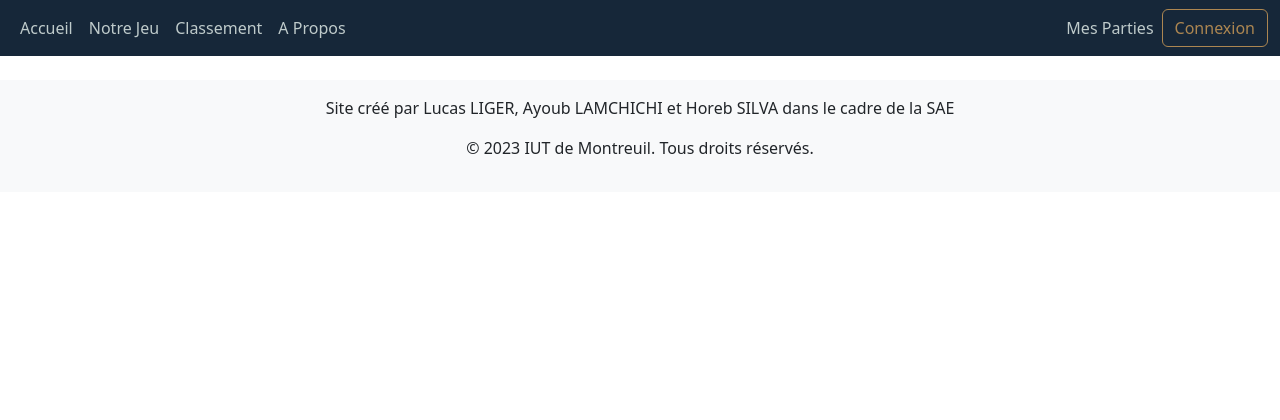
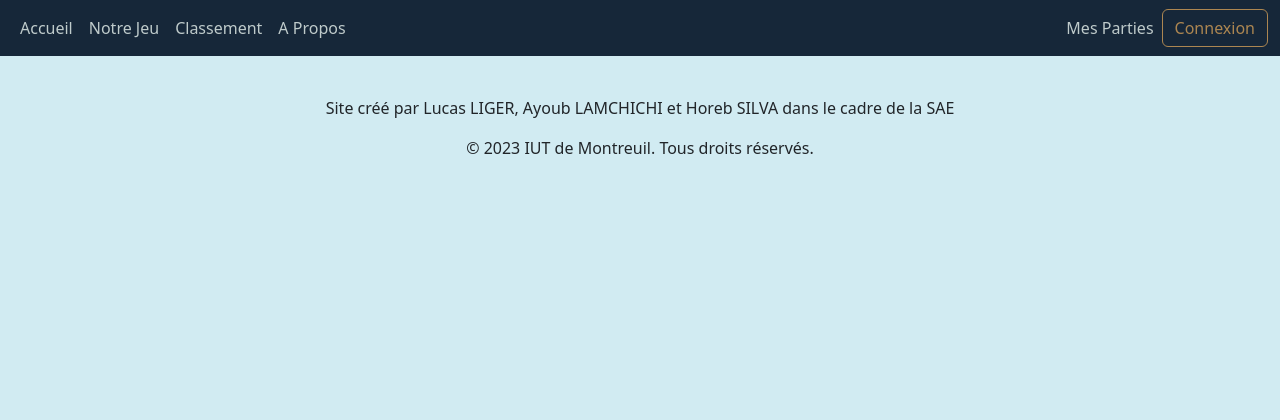
Before and after one commit to Ayaube/saedevweb, a PHP site: page /index.php in a window 1280 px wide. Shown: the top 420 px of the page. Run offline with PHP 8.4, Linux system fonts and the light colour scheme.

Commit message:
- création des différentes pages - mise en forme - debut d'une charte graphique

```diff
--- a/site/css/style.css
+++ b/site/css/style.css
@@ -25,3 +25,12 @@ nav.navbar.navbar-expand-lg.navbar-light.bg-light.navbar-custom {
 .btn-custom:hover {
     color: #BFCBCB;
 }
+
+body {
+    background-color: #D1EBF2;
+}
+
+
+.footer {
+    background-color: #D1EBF2;
+}
--- a/site/footer.php
+++ b/site/footer.php
@@ -1,4 +1,4 @@
-<div class="footer bg-light mt-4">
+<div class="footer mt-4">
     <div class="container text-center py-3">
         <p>Site créé par Lucas LIGER, Ayoub LAMCHICHI et Horeb SILVA dans le cadre de la SAE</p>
         <p>© 2023 IUT de Montreuil. Tous droits réservés.</p>
```
